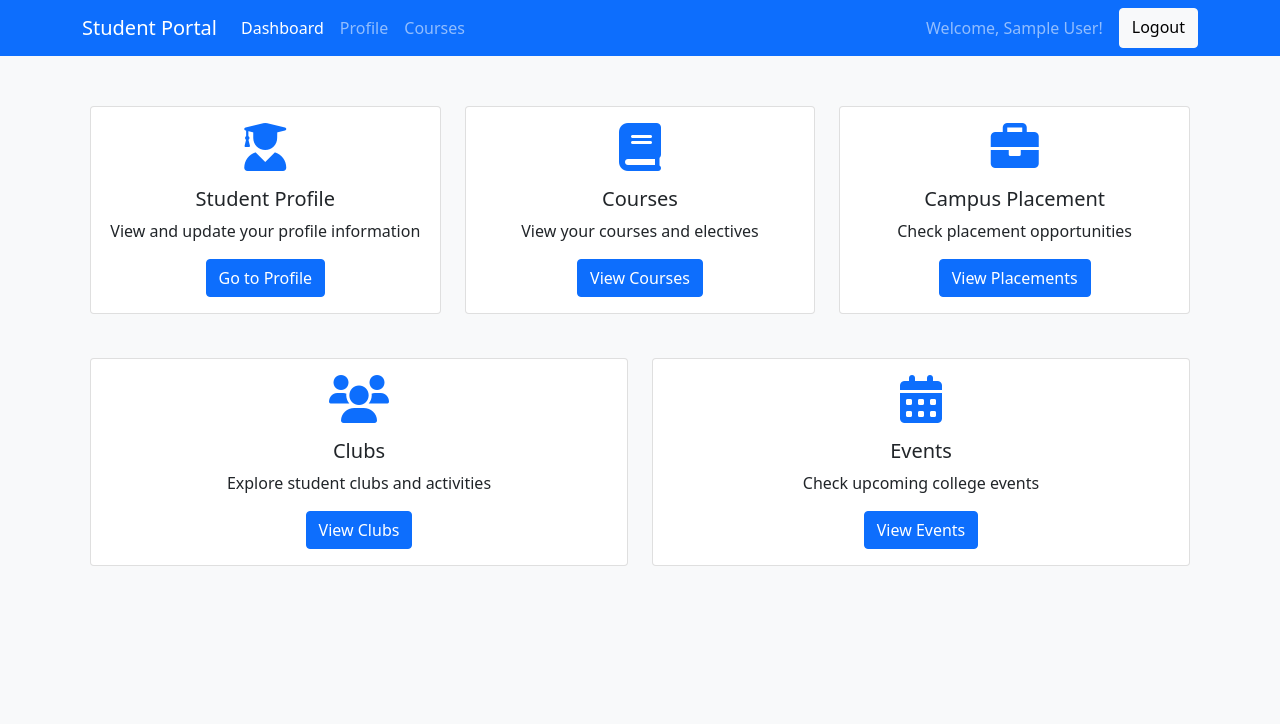
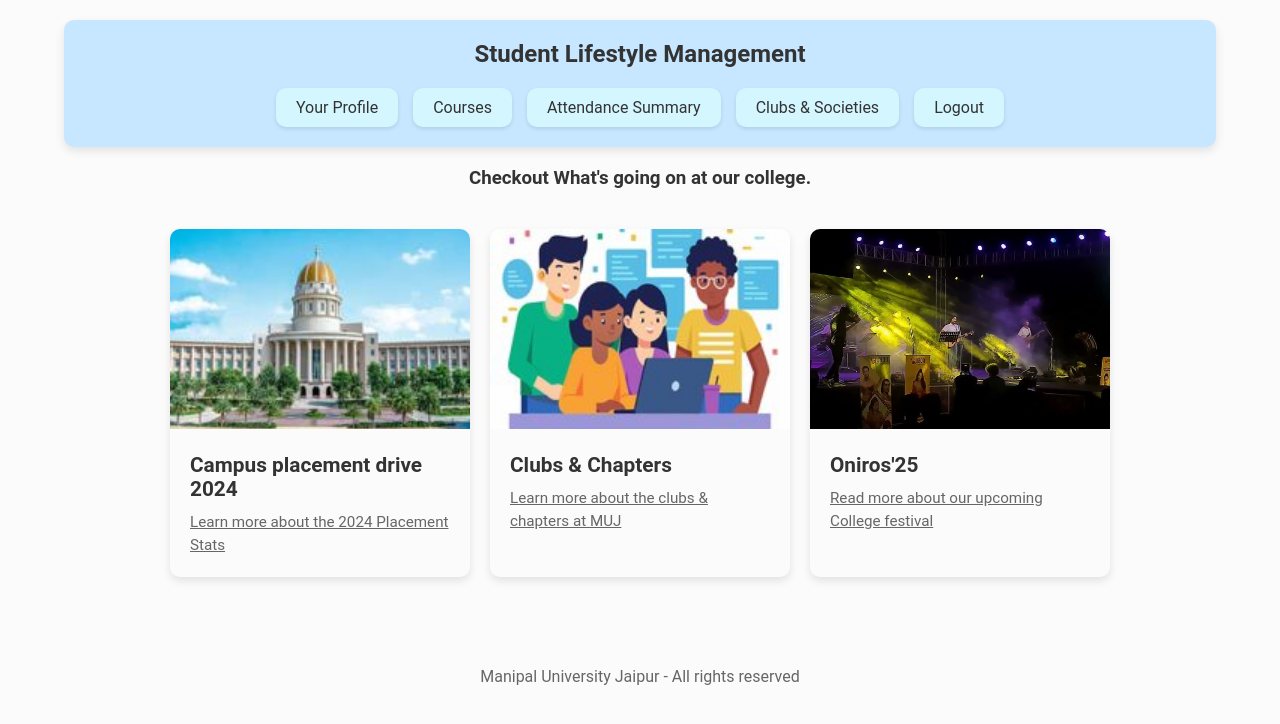
Before and after one commit to Pallav0099/MWTproject, a PHP site: page /dashboard.php in a window 1280 px wide. Shown: the top 724 px of the page. Run offline with PHP 8.4, Linux system fonts and the light colour scheme; the visitor is signed in with stand-in values (Sample User, id 1).

Commit message:
ui updates

```diff
--- a/dashboard.php
+++ b/dashboard.php
@@ -1,136 +1,62 @@
 <?php
 require_once 'config.php';
+session_start();
 
 // Check if user is logged in
-if (!isset($_SESSION['user'])) {
-    setFlashMessage('Please log in first!', 'danger');
+if (!isset($_SESSION['sid'])) {
     header('Location: login.php');
     exit();
 }
-
-$name = $_SESSION['name'] ?? 'Student';
 ?>
 <!DOCTYPE html>
 <html lang="en">
 <head>
     <meta charset="UTF-8">
     <meta name="viewport" content="width=device-width, initial-scale=1.0">
-    <title>Dashboard - Student Portal</title>
-    <link href="https://cdn.jsdelivr.net/npm/bootstrap@5.1.3/dist/css/bootstrap.min.css" rel="stylesheet">
-    <link href="https://cdnjs.cloudflare.com/ajax/libs/font-awesome/6.0.0/css/all.min.css" rel="stylesheet">
-    <style>
-        body {
-            background-color: #f8f9fa;
-        }
-        .dashboard-container {
-            padding: 20px;
-        }
-        .card {
-            transition: transform 0.2s;
-            margin-bottom: 20px;
-        }
-        .card:hover {
-            transform: translateY(-5px);
-        }
-        .navbar {
-            margin-bottom: 30px;
-        }
-    </style>
+    <title>Dashboard - Student Lifestyle Management</title>
+    <link rel="stylesheet" href="static/styles.css">
 </head>
 <body>
-    <nav class="navbar navbar-expand-lg navbar-dark bg-primary">
-        <div class="container">
-            <a class="navbar-brand" href="#">Student Portal</a>
-            <button class="navbar-toggler" type="button" data-bs-toggle="collapse" data-bs-target="#navbarNav">
-                <span class="navbar-toggler-icon"></span>
-            </button>
-            <div class="collapse navbar-collapse" id="navbarNav">
-                <ul class="navbar-nav me-auto">
-                    <li class="nav-item">
-                        <a class="nav-link active" href="dashboard.php">Dashboard</a>
-                    </li>
-                    <li class="nav-item">
-                        <a class="nav-link" href="student.php">Profile</a>
-                    </li>
-                    <li class="nav-item">
-                        <a class="nav-link" href="courses.php">Courses</a>
-                    </li>
-                </ul>
-                <div class="d-flex">
-                    <span class="navbar-text me-3">
-                        Welcome, <?php echo htmlspecialchars($name); ?>!
-                    </span>
-                    <a href="logout.php" class="btn btn-light">Logout</a>
+    <div class="header-container">
+        <header>
+            <h1>Student Lifestyle Management</h1>
+        </header>
+        <nav>
+            <a href="student.php"><button type="button" class="btn">Your Profile</button></a>
+            <a href="#"><button type="button" class="btn">Courses</button></a>
+            <a href="#"><button type="button" class="btn">Attendance Summary</button></a>
+            <a href="clubs.php"><button type="button" class="btn">Clubs & Societies</button></a>
+            <a href="logout.php"><button type="button" class="btn">Logout</button></a>
+        </nav>
+    </div>
+    <main>
+        <h3 style="text-align: center;">Checkout What's going on at our college.</h3>
+        <div class="card-deck">
+            <div class="card">
+                <img class="card-img-top" src="static/images/campus_resized.jpg" alt="Campus Placement">
+                <div class="card-body">
+                    <h5 class="card-title">Campus placement drive 2024</h5>
+                    <a class="card-text" href="campusplacement.php">Learn more about the 2024 Placement Stats</a>
+                </div>
+            </div>
+            <div class="card">
+                <img class="card-img-top" src="static/images/clubs (1).jpg" alt="Clubs & Chapters">
+                <div class="card-body">
+                    <h5 class="card-title">Clubs & Chapters</h5>
+                    <a class="card-text" href="clubs.php">Learn more about the clubs & chapters at MUJ</a>
+                </div>
+            </div>
+            <div class="card">
+                <img class="card-img-top" src="static/images/oniros.jpg" alt="Oniros'25">
+                <div class="card-body">
+                    <h5 class="card-title">Oniros'25</h5>
+                    <a class="card-text" href="oniros.php">Read more about our upcoming College festival</a>
                 </div>
             </div>
         </div>
-    </nav>
-
-    <div class="container dashboard-container">
-        <?php
-        $flashMessage = getFlashMessage();
-        if ($flashMessage) {
-            echo "<div class='alert alert-{$flashMessage['type']}'>{$flashMessage['message']}</div>";
-        }
-        ?>
-
-        <div class="row">
-            <div class="col-md-4">
-                <div class="card">
-                    <div class="card-body text-center">
-                        <i class="fas fa-user-graduate fa-3x mb-3 text-primary"></i>
-                        <h5 class="card-title">Student Profile</h5>
-                        <p class="card-text">View and update your profile information</p>
-                        <a href="student.php" class="btn btn-primary">Go to Profile</a>
-                    </div>
-                </div>
-            </div>
-            <div class="col-md-4">
-                <div class="card">
-                    <div class="card-body text-center">
-                        <i class="fas fa-book fa-3x mb-3 text-primary"></i>
-                        <h5 class="card-title">Courses</h5>
-                        <p class="card-text">View your courses and electives</p>
-                        <a href="courses.php" class="btn btn-primary">View Courses</a>
-                    </div>
-                </div>
-            </div>
-            <div class="col-md-4">
-                <div class="card">
-                    <div class="card-body text-center">
-                        <i class="fas fa-briefcase fa-3x mb-3 text-primary"></i>
-                        <h5 class="card-title">Campus Placement</h5>
-                        <p class="card-text">Check placement opportunities</p>
-                        <a href="campusplacement.php" class="btn btn-primary">View Placements</a>
-                    </div>
-                </div>
-            </div>
-        </div>
-
-        <div class="row mt-4">
-            <div class="col-md-6">
-                <div class="card">
-                    <div class="card-body text-center">
-                        <i class="fas fa-users fa-3x mb-3 text-primary"></i>
-                        <h5 class="card-title">Clubs</h5>
-                        <p class="card-text">Explore student clubs and activities</p>
-                        <a href="clubs.php" class="btn btn-primary">View Clubs</a>
-                    </div>
-                </div>
-            </div>
-            <div class="col-md-6">
-                <div class="card">
-                    <div class="card-body text-center">
-                        <i class="fas fa-calendar-alt fa-3x mb-3 text-primary"></i>
-                        <h5 class="card-title">Events</h5>
-                        <p class="card-text">Check upcoming college events</p>
-                        <a href="oniros.php" class="btn btn-primary">View Events</a>
-                    </div>
-                </div>
-            </div>
-        </div>
-    </div>
-
-    <script src="https://cdn.jsdelivr.net/npm/bootstrap@5.1.3/dist/js/bootstrap.bundle.min.js"></script>
+    </main>
+    <footer>
+        <p style="text-align: center; color: #666;">Manipal University Jaipur - All rights reserved</p>
+    </footer>
 </body>
 </html>
--- /dev/null
+++ b/static/styles.css
@@ -0,0 +1,201 @@
+/* Global styles */
+* {
+    margin: 0;
+    padding: 0;
+    box-sizing: border-box;
+    font-family: 'Roboto', sans-serif;
+}
+
+body {
+    background-color: #FBFBFB;
+    color: #333;
+}
+
+/* Header Container */
+.header-container {
+    background-color: #C6E7FF;
+    padding: 20px;
+    margin: 20px auto;
+    border-radius: 10px;
+    width: 90%;
+    max-width: 95vw;
+    box-shadow: 0 4px 10px rgba(0, 0, 0, 0.1);
+}
+
+header {
+    text-align: center;
+    margin-bottom: 20px;
+}
+
+header h1 {
+    color: #333;
+    font-size: 1.5em;
+}
+
+/* Navigation Styles */
+nav {
+    display: flex;
+    justify-content: center;
+    gap: 15px;
+    flex-wrap: wrap;
+}
+
+.btn {
+    background-color: #D4F6FF;
+    color: #333;
+    border: none;
+    padding: 10px 20px;
+    border-radius: 10px;
+    cursor: pointer;
+    transition: all 0.3s;
+    font-size: 1em;
+    box-shadow: 0 2px 4px rgba(0, 0, 0, 0.1);
+}
+
+.btn:hover {
+    background-color: #FFDDDD;
+    cursor:hand2;
+}
+
+.btn-pages {
+    background-color: #d4f6ff;
+    color: #333;
+    border: none;
+    padding: 10px 20px;
+    border-radius: 10px;
+    cursor: pointer;
+    transition: all 0.3s;
+    font-size: 1em;
+    box-shadow: 0 2px 4px rgba(0, 0, 0, 0.1);
+}
+
+.btn-pages:hover {
+    background-color: #FFDDDD;
+    cursor:hand2;
+}
+
+/* Card Deck */
+.card-deck {
+    display: flex;
+    justify-content: center;
+    gap: 20px;
+    padding: 40px;
+}
+
+.card {
+    border-radius: 10px;
+    box-shadow: 0 4px 8px rgba(0, 0, 0, 0.1);
+    width: 300px;
+    overflow: hidden;
+    transition: transform 0.3s;
+}
+
+.card:hover {
+    transform: translateY(-5px);
+}
+
+.card-img-top {
+    width: 100%;
+    height: 200px;
+    object-fit: cover;
+}
+
+.card-body {
+    padding: 20px;
+}
+
+.card-title {
+    color: #333;
+    font-size: 1.3em;
+    margin-bottom: 10px;
+}
+
+.card-text {
+    color: #666;
+    font-size: 0.95em;
+    line-height: 1.5;
+}
+
+.card-text small {
+    color: #999;
+}
+
+.card-img {
+    height: 150px;
+    width: 200px;
+}
+
+/* Login Page Styles */
+.login-container {
+    max-width: 400px;
+    margin: 50px auto;
+    background-color: #FBFBFB;
+    padding: 20px;
+    border-radius: 10px;
+    box-shadow: 0 4px 10px rgba(0, 0, 0, 0.1);
+}
+
+.login-form {
+    display: flex;
+    flex-direction: column;
+}
+
+.form-group {
+    margin-bottom: 15px;
+}
+
+.form-group label {
+    font-family: 'Roboto', sans-serif;
+    color: #333;
+    font-size: 1em;
+}
+
+.form-group input {
+    padding: 10px;
+    font-size: 1em;
+    border: 1px solid #ccc;
+    border-radius: 5px;
+    width: 100%;
+    margin-top: 5px;
+}
+
+.btn-login {
+    background-color: #C6E7FF;
+    color: #333;
+    border: none;
+    padding: 10px;
+    border-radius: 20px;
+    cursor: pointer;
+    transition: all 0.3s;
+    font-size: 1.1em;
+    box-shadow: 0 2px 4px rgba(0, 0, 0, 0.1);
+}
+
+.btn-login:hover {
+    background-color: #FFDDDD;
+}
+
+.body-centered-div {
+    padding: 20px;
+    margin: 20px auto;
+    border-radius: 10px;
+    width: 90%;
+    max-width: 95vw;
+    box-shadow: 0 4px 10px rgba(0, 0, 0, 0.1);
+}
+
+footer {
+    margin-top: 50px;
+}
+
+/* Responsive Design */
+@media (max-width: 768px) {
+    .card-deck {
+        flex-direction: column;
+        align-items: center;
+    }
+
+    nav {
+        gap: 10px;
+    }
+}
```
